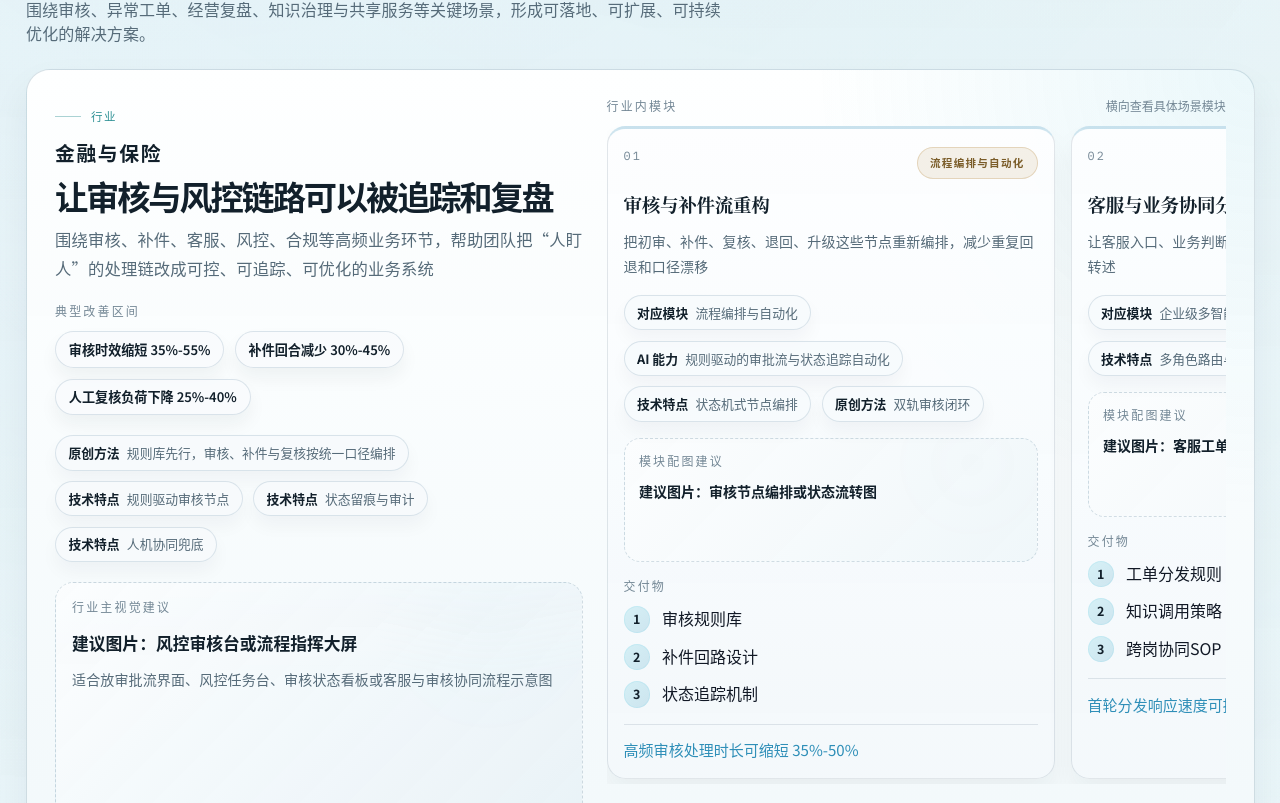
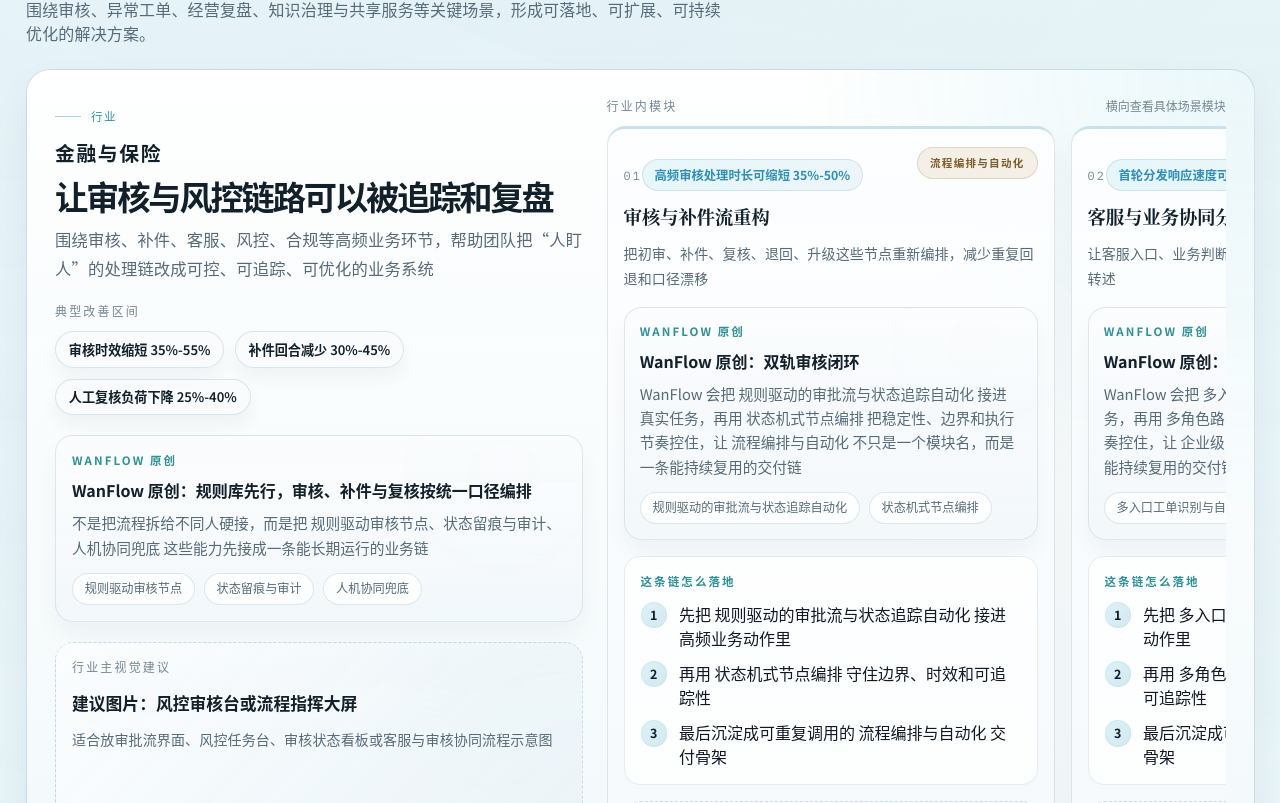
Before and after one commit to Frank-Opus/WanFlow.ai, a Next.js app in the folder web/: page /solutions in a window 1280 px wide. Shown: the part 837-1640 px from the top of the page. Built offline with nearby package versions, Linux system fonts and the light colour scheme; no server answers.

Commit message:
refactor: humanize industry and case proof layout

```diff
--- a/web/src/app/globals.css
+++ b/web/src/app/globals.css
@@ -1342,6 +1342,91 @@
   font-weight: 700;
 }
 
+.mkt-proof-callout {
+  border: 1px solid rgba(77, 123, 148, 0.16);
+  border-radius: 1.1rem;
+  background:
+    linear-gradient(180deg, rgba(252, 253, 254, 0.94), rgba(241, 247, 250, 0.9)),
+    radial-gradient(circle at 85% 15%, rgba(75, 192, 212, 0.12), transparent 28%);
+  padding: 1rem 1rem 1.05rem;
+  box-shadow: 0 14px 24px rgba(18, 32, 43, 0.04);
+}
+
+.mkt-proof-callout-compact {
+  padding: 0.92rem 0.95rem 0.98rem;
+}
+
+.mkt-proof-callout-label {
+  font-size: 0.72rem;
+  font-weight: 700;
+  letter-spacing: 0.18em;
+  text-transform: uppercase;
+  color: var(--mk-brand-3);
+}
+
+.mkt-proof-callout-title {
+  margin-top: 0.6rem;
+  font-size: 1rem;
+  font-weight: 700;
+  line-height: 1.45;
+  color: var(--mk-text-0);
+}
+
+.mkt-proof-callout-body {
+  margin-top: 0.55rem;
+  font-size: 0.92rem;
+  line-height: 1.65;
+  color: var(--mk-text-1);
+}
+
+.mkt-trait-row {
+  display: flex;
+  flex-wrap: wrap;
+  gap: 0.55rem;
+  margin-top: 0.8rem;
+}
+
+.mkt-trait-chip {
+  display: inline-flex;
+  align-items: center;
+  min-height: 2rem;
+  border-radius: 999px;
+  border: 1px solid rgba(86, 125, 149, 0.18);
+  background: rgba(255, 255, 255, 0.78);
+  padding: 0.35rem 0.74rem;
+  font-size: 0.76rem;
+  line-height: 1.3;
+  color: var(--mk-text-1);
+}
+
+.mkt-module-brief {
+  border-top: 1px solid rgba(86, 125, 149, 0.14);
+  padding-top: 0.95rem;
+}
+
+.mkt-module-brief-title {
+  margin-top: 0.45rem;
+  font-size: 0.96rem;
+  font-weight: 700;
+  line-height: 1.5;
+  color: var(--mk-text-0);
+}
+
+.mkt-module-impact {
+  display: inline-flex;
+  align-items: center;
+  min-height: 2rem;
+  max-width: 15rem;
+  border: 1px solid rgba(77, 123, 148, 0.16);
+  border-radius: 999px;
+  background: linear-gradient(135deg, rgba(68, 196, 217, 0.12), rgba(47, 143, 184, 0.08));
+  padding: 0.34rem 0.72rem;
+  font-size: 0.77rem;
+  font-weight: 700;
+  line-height: 1.35;
+  color: var(--mk-brand-1);
+}
+
 .mkt-stat-row {
   display: flex;
   flex-wrap: wrap;
@@ -1425,6 +1510,21 @@
   padding-top: 0.9rem;
   font-size: 0.94rem;
   color: var(--mk-brand-1);
+}
+
+.mkt-module-story,
+.mkt-story-block,
+.mkt-outcome-band {
+  border: 1px solid rgba(86, 125, 149, 0.14);
+  border-radius: 1rem;
+  background: rgba(255, 255, 255, 0.74);
+  padding: 0.95rem 1rem 1rem;
+}
+
+.mkt-outcome-band {
+  background:
+    linear-gradient(135deg, rgba(250, 252, 254, 0.96), rgba(236, 245, 249, 0.92)),
+    radial-gradient(circle at 88% 18%, rgba(75, 192, 212, 0.1), transparent 22%);
 }
 
 .mkt-case-detail-card {
--- a/web/src/components/marketing/cases-page.tsx
+++ b/web/src/components/marketing/cases-page.tsx
@@ -11,36 +11,28 @@
   const navLabel = (href: string) => copy.nav.find((item) => item.href === href)?.label ?? href;
   const labels = locale === 'zh'
       ? {
-        client: '客户类型',
-        context: '所属行业',
-        challenge: '原始问题',
-        solution: '方案组合',
-        delivery: '交付方式',
         deliverables: '交付物',
         image: '图片建议',
         stats: '量化结果',
-        outcome: '结果',
-        originalMethod: '原创方法',
-        aiCapability: 'AI 能力',
-        technicalTraits: '技术特点',
+        outcome: '最终结果',
+        originalMethod: 'WanFlow 原创',
+        projectStart: '项目起点',
+        projectBuild: 'WanFlow 怎么把它做成',
+        whyWorked: '为什么它能长期跑',
         caseGrid: '真实案例',
         caseGridTitle: '按真实业务链路看交付',
         caseGridBody: '每个案例都直接对应一个真实业务问题，重点展示方案怎么落、交付物怎么沉淀、结果怎么被看见。',
         nextStep: '下一步',
       }
     : {
-        client: 'Client type',
-        context: 'Industry',
-        challenge: 'Original problem',
-        solution: 'Solution combination',
-        delivery: 'Delivery approach',
         deliverables: 'Deliverables',
         image: 'Image direction',
         stats: 'Measured impact',
         outcome: 'Outcome',
-        originalMethod: 'Original method',
-        aiCapability: 'AI capability',
-        technicalTraits: 'Technical traits',
+        originalMethod: 'WanFlow original',
+        projectStart: 'Where the project started',
+        projectBuild: 'How WanFlow made it work',
+        whyWorked: 'Why it could keep running',
         caseGrid: 'Real cases',
         caseGridTitle: 'Read delivery through real business chains',
         caseGridBody: 'Each case maps to a real business problem and shows how the solution landed, what was delivered, and how the outcome became visible.',
@@ -93,29 +85,44 @@
                         ))}
                       </div>
                     </div>
-                    <div className="mkt-proof-label-grid">
-                      <span className="mkt-proof-tag">
-                        <strong>{labels.originalMethod}</strong>
-                        <span>{item.originalMethod}</span>
-                      </span>
-                      <span className="mkt-proof-tag">
-                        <strong>{labels.aiCapability}</strong>
-                        <span>{item.aiCapability}</span>
-                      </span>
-                      {item.technicalTraits.map((trait) => (
-                        <span key={trait} className="mkt-proof-tag">
-                          <strong>{labels.technicalTraits}</strong>
-                          <span>{trait}</span>
-                        </span>
-                      ))}
+                    <div className="mkt-proof-callout">
+                      <p className="mkt-proof-callout-label">{labels.originalMethod}</p>
+                      <p className="mkt-proof-callout-title">
+                        {locale === 'zh' ? `WanFlow 原创：${item.originalMethod}` : `WanFlow original: ${item.originalMethod}`}
+                      </p>
+                      <p className="mkt-proof-callout-body">
+                        {locale === 'zh'
+                          ? `${item.aiCapability}，并通过 ${item.technicalTraits.join('、')} 形成一套能长期复用的交付结构`
+                          : `${item.aiCapability}, combined with ${item.technicalTraits.join(', ')}, forms a delivery structure that can be reused over time.`}
+                      </p>
+                      <div className="mkt-trait-row">
+                        {item.technicalTraits.map((trait) => (
+                          <span key={trait} className="mkt-trait-chip">{trait}</span>
+                        ))}
+                      </div>
                     </div>
-                    <div className="space-y-4 text-sm leading-7 text-[var(--mk-text-1)] sm:text-[0.98rem]">
-                      <p><strong className="text-[var(--mk-text-0)]">{labels.client}:</strong> {item.client}</p>
-                      <p><strong className="text-[var(--mk-text-0)]">{labels.context}:</strong> {item.sector}</p>
-                      <p><strong className="text-[var(--mk-text-0)]">{labels.challenge}:</strong> {item.challenge}</p>
-                      <p><strong className="text-[var(--mk-text-0)]">{labels.solution}:</strong> {item.solution}</p>
-                      <p><strong className="text-[var(--mk-text-0)]">{labels.delivery}:</strong> {item.delivery}</p>
-                      <p><strong className="text-[var(--mk-text-0)]">{labels.outcome}:</strong> {item.outcome}</p>
+                    <div className="space-y-4">
+                      <section className="mkt-story-block">
+                        <p className="mkt-proof-callout-label">{labels.projectStart}</p>
+                        <p className="mkt-copy mt-3 text-sm sm:text-[0.98rem]">
+                          {locale === 'zh'
+                            ? `${item.client} 所处的是 ${item.sector} 场景。${item.challenge}`
+                            : `${item.client} operated in ${item.sector}. ${item.challenge}`}
+                        </p>
+                      </section>
+                      <section className="mkt-story-block">
+                        <p className="mkt-proof-callout-label">{labels.projectBuild}</p>
+                        <p className="mkt-copy mt-3 text-sm sm:text-[0.98rem]">{item.solution}</p>
+                        <p className="mkt-copy mt-3 text-sm sm:text-[0.98rem]">{item.delivery}</p>
+                      </section>
+                      <section className="mkt-story-block">
+                        <p className="mkt-proof-callout-label">{labels.whyWorked}</p>
+                        <p className="mkt-copy mt-3 text-sm sm:text-[0.98rem]">
+                          {locale === 'zh'
+                            ? `不是只把 AI 加进流程里，而是把 ${item.aiCapability} 接到 ${item.technicalTraits.join('、')} 这条执行链上，让这套方案既能上线，也能留下之后继续扩展和复盘的空间`
+                            : `This was not just AI added into a workflow. WanFlow connected ${item.aiCapability} into an execution chain shaped by ${item.technicalTraits.join(', ')}, so the system could launch, stay governable, and keep improving.`}
+                        </p>
+                      </section>
                     </div>
                   </div>
                   <div className="space-y-4">
@@ -134,7 +141,10 @@
                         ))}
                       </ol>
                     </div>
-                    <p className="mkt-module-outcome">{item.outcome}</p>
+                    <div className="mkt-outcome-band">
+                      <p className="mkt-proof-callout-label">{labels.outcome}</p>
+                      <p className="mkt-copy mt-3 text-sm font-semibold text-[var(--mk-text-0)] sm:text-[0.98rem]">{item.outcome}</p>
+                    </div>
                   </div>
                 </div>
               </article>
--- a/web/src/components/marketing/solutions-page.tsx
+++ b/web/src/components/marketing/solutions-page.tsx
@@ -26,10 +26,9 @@
         stats: '典型改善区间',
         deliverables: '交付物',
         outcomes: '结果',
-        originalMethod: '原创方法',
-        technicalTraits: '技术特点',
-        mappedModule: '对应模块',
-        aiCapability: 'AI 能力',
+        originalMethod: 'WanFlow 原创',
+        moduleMethod: '这条链怎么落地',
+        moduleSupport: '最终会沉淀什么',
         contact: '联系我们',
       }
     : {
@@ -48,10 +47,9 @@
         stats: 'Typical impact range',
         deliverables: 'Deliverables',
         outcomes: 'Outcomes',
-        originalMethod: 'Original method',
-        technicalTraits: 'Technical traits',
-        mappedModule: 'Mapped module',
-        aiCapability: 'AI capability',
+        originalMethod: 'WanFlow original',
+        moduleMethod: 'How this chain lands',
+        moduleSupport: 'What gets left behind',
         contact: 'Contact',
       };
 
@@ -106,17 +104,21 @@
                         ))}
                       </div>
                     </div>
-                    <div className="mkt-proof-label-grid">
-                      <span className="mkt-proof-tag">
-                        <strong>{labels.originalMethod}</strong>
-                        <span>{item.originalMethod}</span>
-                      </span>
+                    <div className="mkt-proof-callout">
+                      <p className="mkt-proof-callout-label">{labels.originalMethod}</p>
+                      <p className="mkt-proof-callout-title">
+                        {locale === 'zh' ? `WanFlow 原创：${item.originalMethod}` : `WanFlow original: ${item.originalMethod}`}
+                      </p>
+                      <p className="mkt-proof-callout-body">
+                        {locale === 'zh'
+                          ? `不是把流程拆给不同人硬接，而是把 ${item.technicalTraits.join('、')} 这些能力先接成一条能长期运行的业务链`
+                          : `Instead of stitching the work together manually, WanFlow turns ${item.technicalTraits.join(', ')} into one operating chain that can keep running.`}
+                      </p>
+                      <div className="mkt-trait-row">
                         {item.technicalTraits.map((trait) => (
-                        <span key={trait} className="mkt-proof-tag">
-                          <strong>{labels.technicalTraits}</strong>
-                          <span>{trait}</span>
-                        </span>
+                          <span key={trait} className="mkt-trait-chip">{trait}</span>
                         ))}
+                      </div>
                     </div>
                     <div className="mkt-industry-visual">
                       <p className="text-xs uppercase tracking-[0.18em] text-[var(--mk-text-2)]">{labels.imageSlot}</p>
@@ -146,37 +148,66 @@
                       {item.modules.map((module, index) => (
                         <article key={module.title} className="mkt-industry-module-card">
                           <div className="flex items-start justify-between gap-3">
+                            <div className="space-y-3">
                               <span className="mkt-card-index">0{index + 1}</span>
+                              <p className="mkt-module-impact">{module.outcome}</p>
+                            </div>
                             <span className="mkt-chip mkt-chip-subtle !min-h-[2rem] !px-3 !text-[0.66rem] !tracking-[0.12em]">
                               {module.mappedModule}
                             </span>
                           </div>
                           <h4 className="zh-card-title mt-4 text-[1.16rem] font-semibold text-[var(--mk-text-0)]">{module.title}</h4>
                           <p className="mkt-copy mt-3 text-sm">{module.body}</p>
-                          <div className="mkt-proof-label-grid mt-4">
-                            <span className="mkt-proof-tag">
-                              <strong>{labels.mappedModule}</strong>
-                              <span>{module.mappedModule}</span>
+                          <div className="mkt-proof-callout mkt-proof-callout-compact mt-4">
+                            <p className="mkt-proof-callout-label">{labels.originalMethod}</p>
+                            <p className="mkt-proof-callout-title">
+                              {locale === 'zh' ? `WanFlow 原创：${module.originalMethod}` : `WanFlow original: ${module.originalMethod}`}
+                            </p>
+                            <p className="mkt-proof-callout-body">
+                              {locale === 'zh'
+                                ? `WanFlow 会把 ${module.aiCapability} 接进真实任务，再用 ${module.technicalTrait} 把稳定性、边界和执行节奏控住，让 ${module.mappedModule} 不只是一个模块名，而是一条能持续复用的交付链`
+                                : `WanFlow connects ${module.aiCapability} into live work, then uses ${module.technicalTrait} to keep pace, boundaries, and stability under control so ${module.mappedModule} becomes a reusable delivery chain instead of a label.`}
+                            </p>
+                            <div className="mkt-trait-row mt-3">
+                              <span className="mkt-trait-chip">{module.aiCapability}</span>
+                              <span className="mkt-trait-chip">{module.technicalTrait}</span>
+                            </div>
+                          </div>
+                          <div className="mkt-module-story mt-4">
+                            <p className="mkt-proof-callout-label">{labels.moduleMethod}</p>
+                            <ol className="mkt-number-list mt-3">
+                              <li className="mkt-number-item">
+                                <span className="mkt-number-badge">1</span>
+                                <span>
+                                  {locale === 'zh'
+                                    ? `先把 ${module.aiCapability} 接进高频业务动作里`
+                                    : `Start by placing ${module.aiCapability} inside the highest-frequency business actions.`}
                                 </span>
-                            <span className="mkt-proof-tag">
-                              <strong>{labels.aiCapability}</strong>
-                              <span>{module.aiCapability}</span>
+                              </li>
+                              <li className="mkt-number-item">
+                                <span className="mkt-number-badge">2</span>
+                                <span>
+                                  {locale === 'zh'
+                                    ? `再用 ${module.technicalTrait} 守住边界、时效和可追踪性`
+                                    : `Use ${module.technicalTrait} to hold the line on boundaries, cycle time, and traceability.`}
                                 </span>
-                            <span className="mkt-proof-tag">
-                              <strong>{labels.technicalTraits}</strong>
-                              <span>{module.technicalTrait}</span>
+                              </li>
+                              <li className="mkt-number-item">
+                                <span className="mkt-number-badge">3</span>
+                                <span>
+                                  {locale === 'zh'
+                                    ? `最后沉淀成可重复调用的 ${module.mappedModule} 交付骨架`
+                                    : `Leave behind a reusable ${module.mappedModule} delivery backbone.`}
                                 </span>
-                            <span className="mkt-proof-tag">
-                              <strong>{labels.originalMethod}</strong>
-                              <span>{module.originalMethod}</span>
-                            </span>
+                              </li>
+                            </ol>
                           </div>
                           <div className="mkt-module-image-slot mt-4">
                             <p className="text-xs uppercase tracking-[0.18em] text-[var(--mk-text-2)]">{labels.moduleImageSlot}</p>
                             <p className="mt-3 text-sm font-semibold text-[var(--mk-text-0)]">{module.imageTitle}</p>
                           </div>
                           <div className="mt-4">
-                            <p className="text-xs uppercase tracking-[0.18em] text-[var(--mk-text-2)]">{labels.deliverables}</p>
+                            <p className="text-xs uppercase tracking-[0.18em] text-[var(--mk-text-2)]">{labels.moduleSupport}</p>
                             <ol className="mkt-number-list mt-3">
                               {module.deliverables.map((deliverable, deliverableIndex) => (
                                 <li key={deliverable} className="mkt-number-item">
@@ -186,7 +217,6 @@
                               ))}
                             </ol>
                           </div>
-                          <p className="mkt-module-outcome mt-4">{module.outcome}</p>
                         </article>
                       ))}
                     </div>
```
Lines whose indentation alone changed are shown as unchanged.
